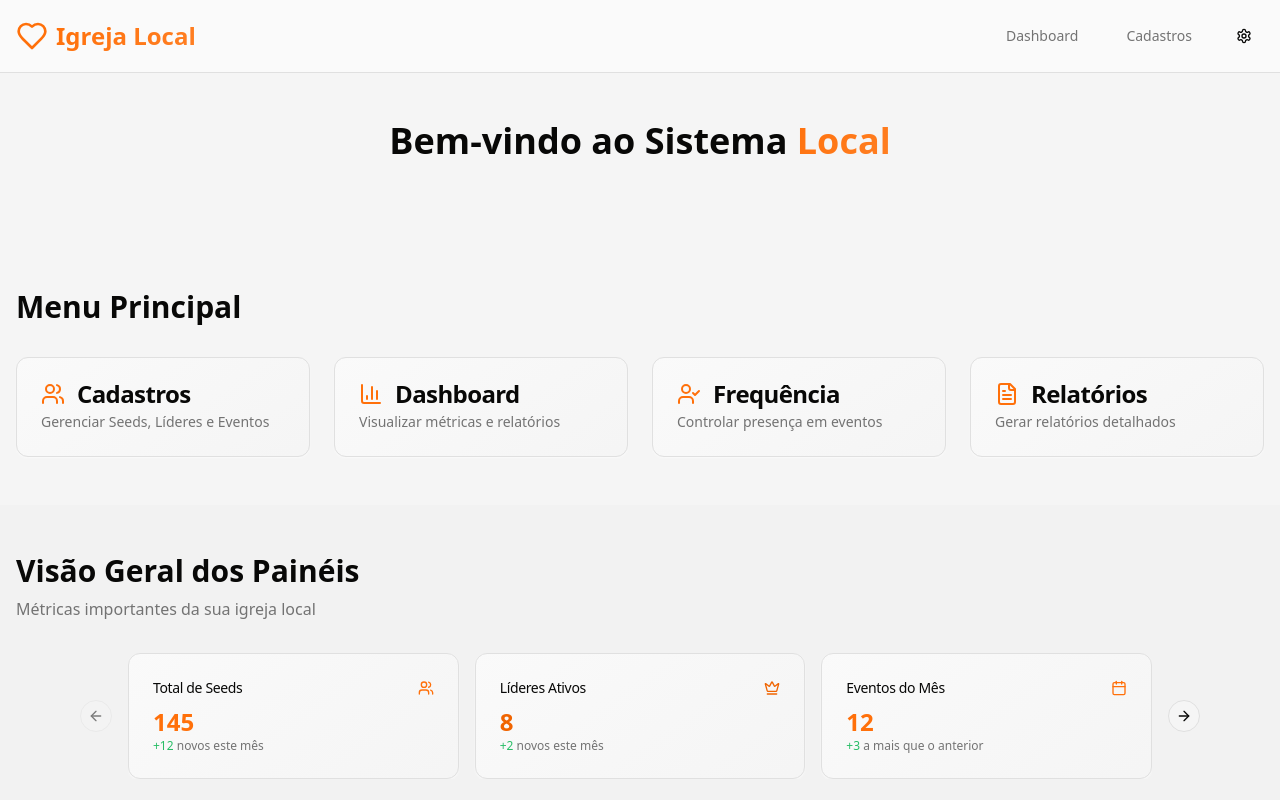
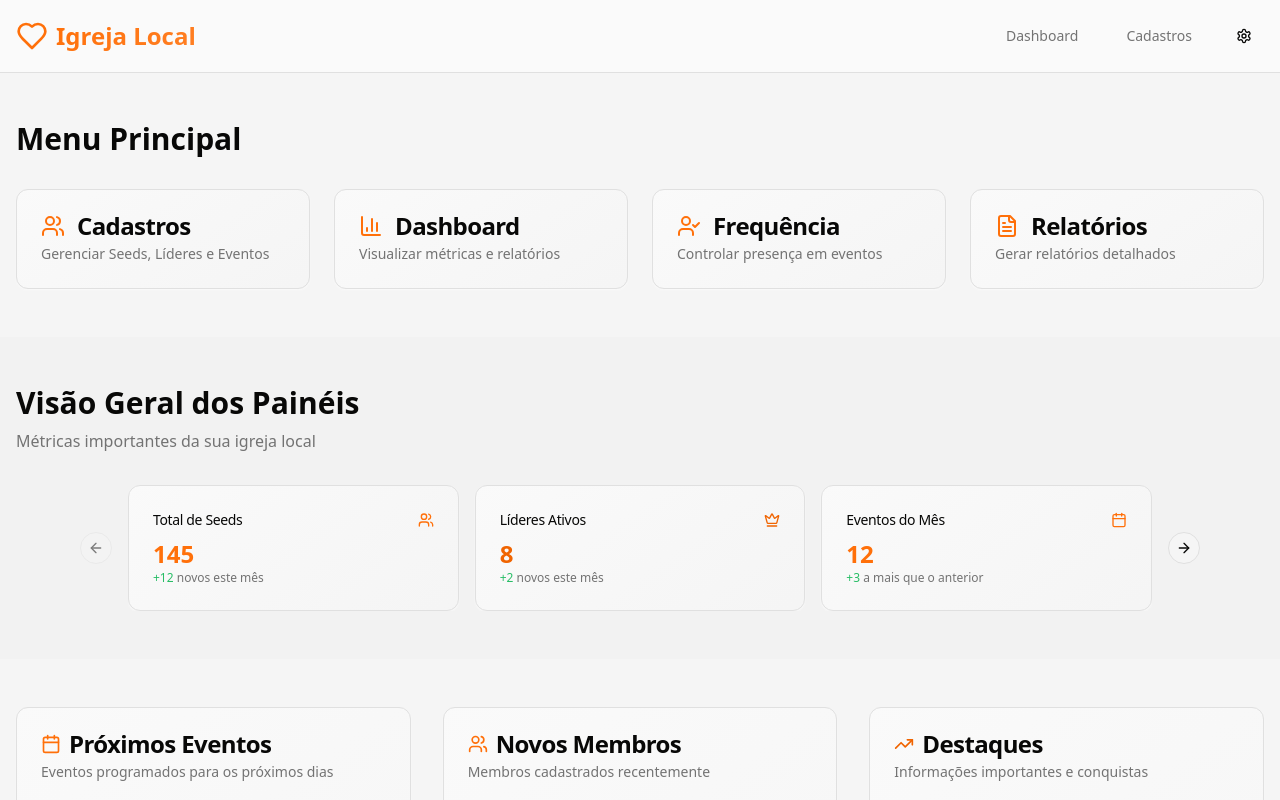
Before and after one commit to i9synconsultoria-dev/seed-leader-suite, a React (Vite) app: page / in a window 1280 px wide. Shown: the top 800 px of the page. Built offline with nearby package versions, Linux system fonts and the light colour scheme.

Commit message:
Remove section
Remove the selected section from the page.

```diff
--- a/src/pages/Index.tsx
+++ b/src/pages/Index.tsx
@@ -108,18 +108,6 @@ const Index = () => {
         </div>
       </nav>
 
-      {/* Welcome Section */}
-      <section className="py-12 bg-gradient-hero/10">
-        <div className="container mx-auto px-4">
-          <div className="text-center mb-8">
-            <h1 className="text-4xl font-bold mb-4">
-              Bem-vindo ao Sistema
-              <span className="bg-gradient-primary bg-clip-text text-transparent"> Local</span>
-            </h1>
-
-          </div>
-        </div>
-      </section>
 
       {/* Menu de Funcionalidades */}
       <section className="py-12">
```
